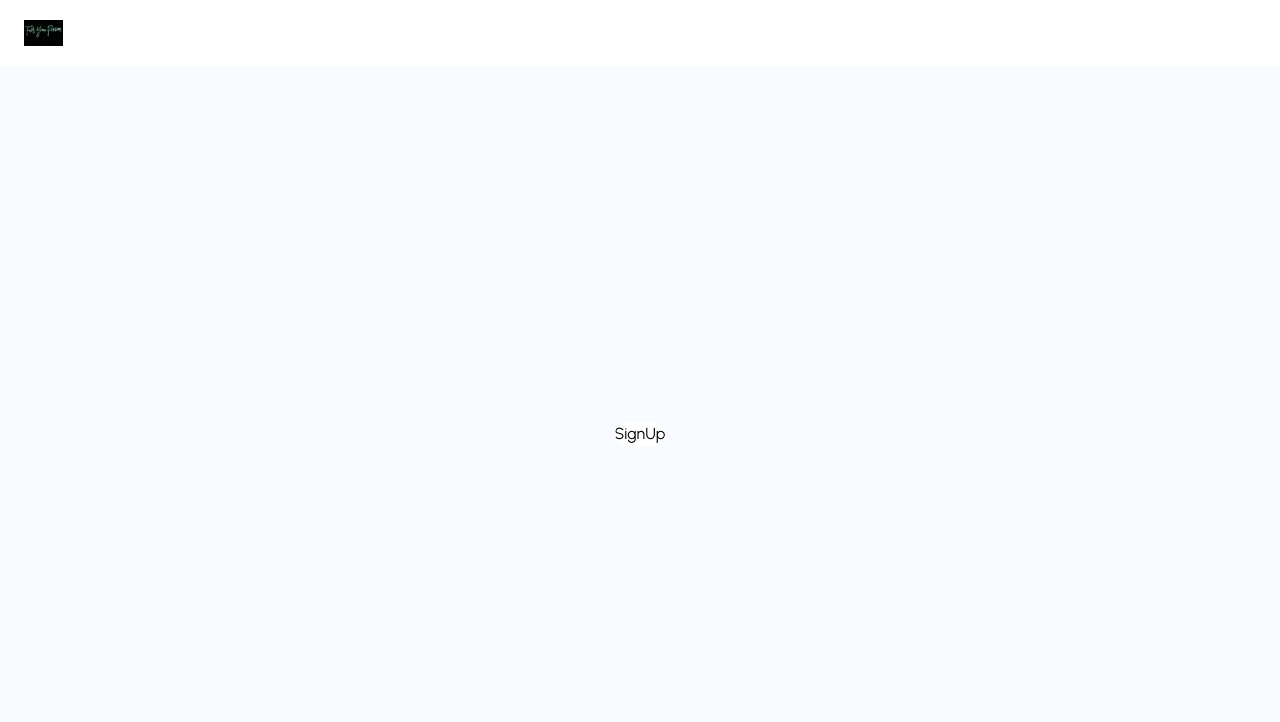
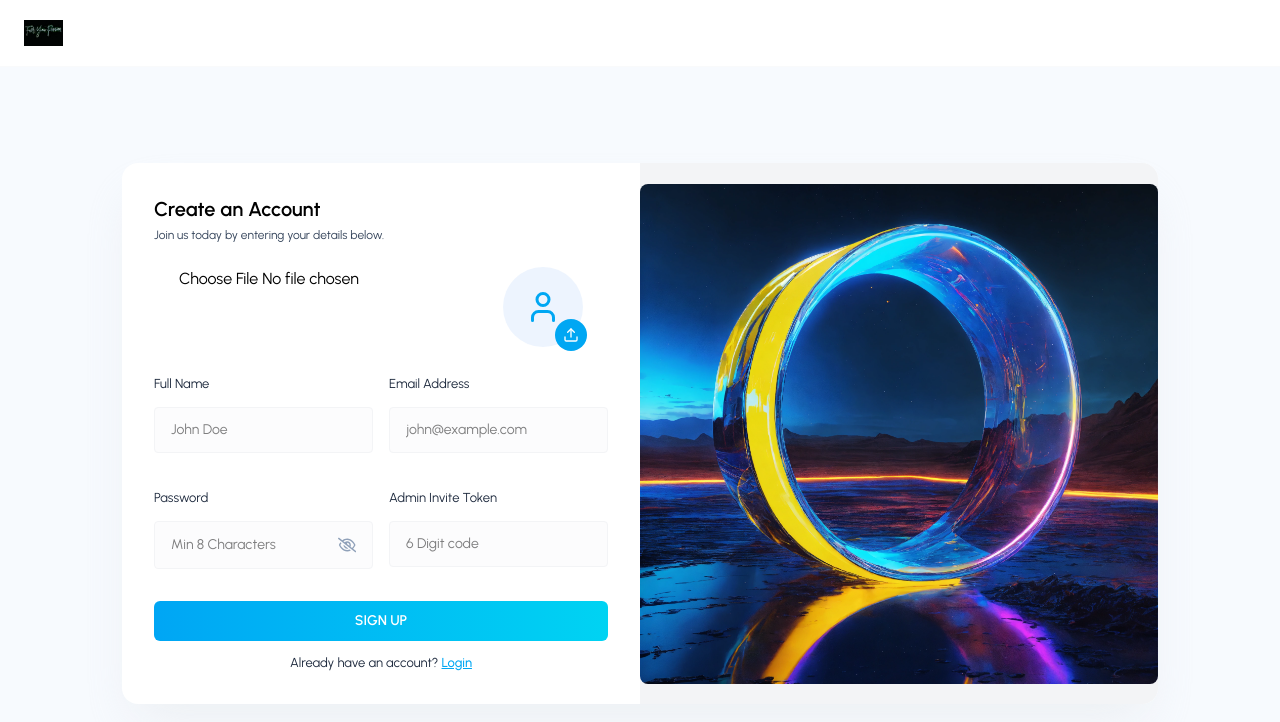
Before and after one commit to chintan21-png/BlogApp, a React (Vite) app in the folder frontend/blog-app/: page /admin-login in a window 1280 px wide. Both pictures are taken after a click on the button "SignUp". Shown: the top 722 px of the page. Built offline with nearby package versions, Linux system fonts and the light colour scheme.

Commit message:
Updated frontend

```diff
--- a/frontend/blog-app/src/components/Auth/Login.jsx
+++ b/frontend/blog-app/src/components/Auth/Login.jsx
@@ -11,7 +11,6 @@ const Login = ({ setCurrentPage }) => {
   const [email, setEmail] = useState("");
   const [password, setPassword] = useState("");
   const [error, setError] = useState(null);
-
 
   const { updateUser, setOpenAuthForm } = useContext(UserContext);
   const navigate = useNavigate();
@@ -31,45 +30,48 @@ const Login = ({ setCurrentPage }) => {
 
     setError("");
 
-    //Login API
+    // Login API
     try {
       const response = await axiosInstance.post(API_PATHS.AUTH.LOGIN, {
         email,
         password,
-      })
+      });
 
-      const {token, role} = response.data;
+      const { token, role } = response.data;
 
       if(token) {
         localStorage.setItem("token", token);
         updateUser(response.data);
 
-        //Redirect based on role
+        // Redirect based on role
         if(role === "admin") {
-          setOpenAuthForm(false)
+          setOpenAuthForm(false);
           navigate("/admin/dashboard");
-        }
-        setOpenAuthForm(false)
+        } else {
+          setOpenAuthForm(false);
+          navigate("/");
         }
       }
-    catch(error) {
+    } catch(error) {
       if(error.response && error.response.data.message) {
         setError(error.response.data.message);
-      }
-      else {
+      } else {
         setError("Something went wrong. Please try again.");
       }
     }
   };
 
   return (
-    <div className='flex items-center'>
-      <div className='w-[90vw] md:w-[33vw] p-7 flex flex-col justify-center'>
-        <h3 className='text-lg font-semibold text-black'>Welcome Back</h3>
-        <p className='text-xs text-slate-700 mt-0.5 mb-6'>
+    <div className='flex flex-col md:flex-row w-full h-full'>
+      {/* Form Section */}
+      <div className='w-full md:w-1/2 p-8 flex flex-col justify-center'>
+        <h3 className='text-xl font-semibold text-black'>Welcome Back</h3>
+        <p className='text-xs text-slate-700 mt-1 mb-6'>
           Please enter your details to log in
         </p>
-        <form onSubmit={handleLogin}>
+
+        <form onSubmit={handleLogin} className='space-y-4'>
+          <div className="space-y-4">
             <Input
               value={email}
               onChange={({ target }) => setEmail(target.value)}
@@ -84,25 +86,37 @@ const Login = ({ setCurrentPage }) => {
               placeholder="Min 8 Character"
               type="password"
             />
-          {error && <p className='text-red-500 text-xs pb-2.5'>{error}</p>}
-          <button type='submit' className='btn-primary'>Login</button>
-          <p className='text-[13px] text-slate-800 mt-3'>Dont have an account ?{" "}
+          </div>
+
+          {error && <p className='text-red-500 text-xs py-2'>{error}</p>}
+
+          <button type='submit' className='btn-primary w-full mt-6'>
+            Login
+          </button>
+
+          <p className='text-[13px] text-slate-800 mt-3 text-center'>
+            Don't have an account?{" "}
             <button
+              type="button"
               className='font-medium text-primary underline cursor-pointer'
-              onClick={() => {
-                setCurrentPage("signup");
-              }}
+              onClick={() => setCurrentPage("signup")}
             >
               SignUp
             </button>
           </p>
         </form>
       </div>
-      <div className='hidden md:block'>
-        <img src={AUTH_IMG} alt='Login' className='h-[400px]' />
+
+      {/* Image Section - Fixed size to match SignUp */}
+      <div className='hidden md:flex md:w-1/2 items-center justify-center bg-gray-100'>
+        <img
+          src={AUTH_IMG}
+          alt='Login'
+          className='w-full h-[500px] object-cover rounded-lg'
+        />
       </div>
     </div>
-  )
-}
+  );
+};
 
-export default Login
+export default Login;
--- a/frontend/blog-app/src/components/Auth/SignUp.jsx
+++ b/frontend/blog-app/src/components/Auth/SignUp.jsx
@@ -1,9 +1,169 @@
-import React from 'react'
+import React, { useContext, useState } from 'react';
+import { useNavigate } from 'react-router-dom';
+import { validateEmail } from '../../utils/helper';
+import Input from '../../components/Inputs/Input';
+import axiosInstance from '../../utils/axiosinstance';
+import { API_PATHS } from '../../utils/apiPaths';
+import { UserContext } from '../../context/userContext';
+import uploadImage from '../../utils/uploadimage';
+import ProfilePhotoSelector from '../Inputs/ProfilePhotoSelector';
+import AUTH_IMG from "../../assets/auth-img.jpg";
 
-const SignUp = () => {
+const SignUp = ({ setCurrentPage }) => {
+  const [profilePic, setProfilePic] = useState(null);
+  const [fullName, setFullName] = useState("");
+  const [email, setEmail] = useState("");
+  const [password, setPassword] = useState("");
+  const [adminInviteToken, setAdminInviteToken] = useState("");
+  const [error, setError] = useState(null);
+
+  const navigate = useNavigate();
+  const { updateUser, setOpenAuthForm } = useContext(UserContext);
+
+  const handleSignUp = async (e) => {
+    e.preventDefault();
+    setError(""); // Clear previous errors
+
+    // Validation
+    if (!fullName) {
+      setError("Please enter full name.");
+      return;
+    }
+
+    if (!validateEmail(email)) {
+      setError("Please enter a valid email address.");
+      return;
+    }
+
+    if (!password) {
+      setError("Please enter the password");
+      return;
+    }
+
+    try {
+      let profileImageUrl = "";
+
+      // Upload image if present
+      if (profilePic) {
+        const imgUploadRes = await uploadImage(profilePic);
+        profileImageUrl = imgUploadRes.imageUrl || "";
+      }
+
+      // SignUp API call
+      const response = await axiosInstance.post(API_PATHS.AUTH.REGISTER, {
+        name: fullName,
+        email,
+        password,
+        profileImageUrl,
+        adminInviteToken
+      });
+
+      const { token, role } = response.data;
+
+      if (token) {
+        localStorage.setItem("token", token);
+        updateUser(response.data);
+
+        // Redirect based on role
+        if(role === "admin") {
+          setOpenAuthForm(false)
+          navigate("/admin/dashboard");
+        }
+      }
+    } catch (error) {
+      if (error.response?.data?.message) {
+        setError(error.response.data.message);
+      } else {
+        setError("Something went wrong. Please try again.");
+      }
+    }
+  };
+
   return (
-    <div>SignUp</div>
-  )
-}
+    <div className='flex flex-col md:flex-row w-full max-w-6xl mx-auto h-full'>
+      {/* Form Section */}
+      <div className='w-full md:w-1/2 p-8 flex flex-col justify-center overflow-y-auto'>
+        <h3 className='text-xl font-semibold text-black'>Create an Account</h3>
+        <p className='text-xs text-slate-700 mt-1 mb-6'>
+          Join us today by entering your details below.
+        </p>
 
-export default SignUp
+        <form onSubmit={handleSignUp} className='space-y-4'>
+          <ProfilePhotoSelector
+            image={profilePic}
+            setImage={setProfilePic}
+          />
+
+          <div className='grid grid-cols-1 md:grid-cols-2 gap-4'>
+            <Input
+              value={fullName}
+              onChange={({ target }) => setFullName(target.value)}
+              label="Full Name"
+              placeholder="John Doe"
+              type="text"
+            />
+
+            <Input
+              value={email}
+              onChange={({ target }) => setEmail(target.value)}
+              label="Email Address"
+              placeholder="john@example.com"
+              type="email"
+            />
+
+            <Input
+              value={password}
+              onChange={({ target }) => setPassword(target.value)}
+              label="Password"
+              placeholder="Min 8 Characters"
+              type="password"
+            />
+
+            <Input
+              value={adminInviteToken}
+              onChange={({ target }) => setAdminInviteToken(target.value)}
+              label="Admin Invite Token"
+              placeholder="6 Digit code"
+              type="text"
+            />
+          </div>
+
+          {error && (
+            <p className="text-red-500 text-xs py-2">
+              {error}
+            </p>
+          )}
+
+          <button
+            type='submit'
+            className='btn-primary w-full mt-4'
+          >
+            SIGN UP
+          </button>
+
+          <p className='text-[13px] text-slate-800 mt-3 text-center'>
+            Already have an account?{" "}
+            <button
+              type="button"
+              className='font-medium text-primary underline cursor-pointer'
+              onClick={() => setCurrentPage("login")}
+            >
+              Login
+            </button>
+          </p>
+        </form>
+      </div>
+
+      {/* Image Section - Fixed size to prevent scrolling */}
+      <div className='hidden md:flex md:w-1/2 items-center justify-center bg-gray-100'>
+        <img
+          src={AUTH_IMG}
+          alt='Sign Up'
+          className='w-full h-[500px] object-cover rounded-lg'
+        />
+      </div>
+    </div>
+  );
+};
+
+export default SignUp;
--- /dev/null
+++ b/frontend/blog-app/src/components/Inputs/ProfilePhotoSelector.jsx
@@ -0,0 +1,68 @@
+import React, { useState, useRef} from 'react'
+import {LuUser, LuUpload, LuTrash} from "react-icons/lu";
+import Input from './Input';
+
+const ProfilePhotoSelector = ({image, setImage}) => {
+    const inputRef = useRef(null);
+    const [previewUrl, setPreviewUrl] = useState(null);
+    const handleImageChange = (event) => {
+        const file = event.target.files[0];
+        if(file) {
+            //update the image state
+            setImage(file);
+
+            //Generate preview URL from the file
+            const preview = URL.createObjectURL(file);
+            setPreviewUrl(preview);
+        }
+    };
+    const handleRemoveImage = () => {
+        setImage(null);
+        setPreviewUrl(null);
+    };
+
+    const onChooseFile = () =>{
+        inputRef.current.click();
+    };
+
+  return (
+    <div className='flex justify-center mb-6'>
+        <input
+            type='file'
+            accept='image/*'
+            ref={inputRef}
+            onChange={handleImageChange}
+            className=''
+        />
+        {!image ? (
+            <div className='w-20 h-20 flex items-center justify-center bg-blue-100/50 rounded-full relative cursor-pointer'>
+                <LuUser className='text-4xl text-primary'/>
+                <button
+                    type='button'
+                    className='w-8 h-8 flex items-center justify-center bg-primary text-white rounded-full absolute -bottom-1 -right-1 cursor-pointer'
+                    onClick={onChooseFile}
+                >
+                    <LuUpload />
+                </button>
+            </div>
+        ) : (
+            <div className='relative'>
+                <img
+                    src={previewUrl}
+                    alt='profile photo'
+                    className='w-20 h-20 rounded-full object-cover'
+                />
+                <button
+                    type='button'
+                    className='w-8 h-8 flex items-center justify-center bg-red-500 text-white rounded-full absolute -bottom-1 -right-1'
+                    onClick={handleRemoveImage}
+                >
+                    <LuTrash />
+                    </button>
+            </div>
+        )}
+    </div>
+  )
+}
+
+export default ProfilePhotoSelector
```
Also changed, not shown: frontend/blog-app/src/assets/auth-img.jpg. Lines whose indentation alone changed are shown as unchanged.
